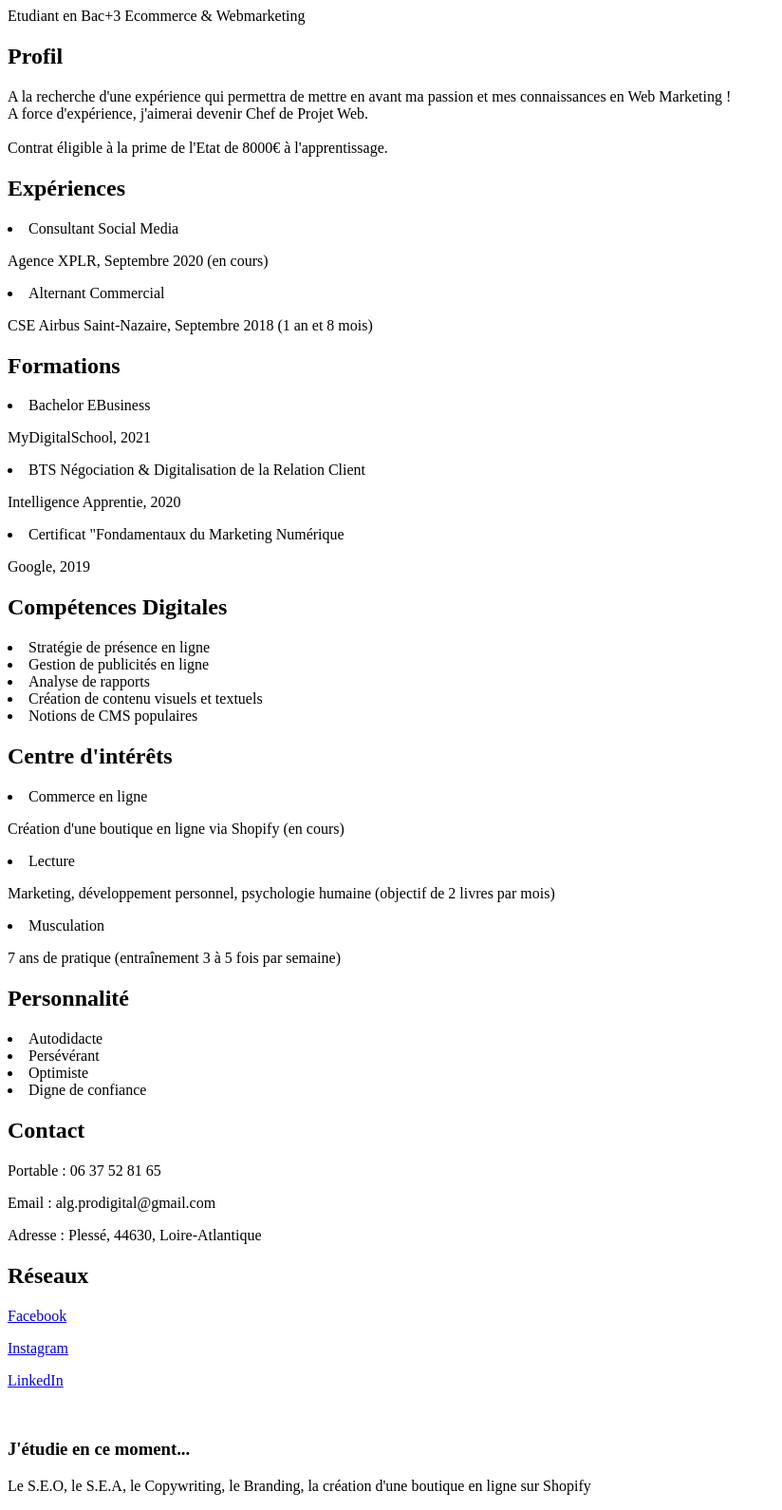
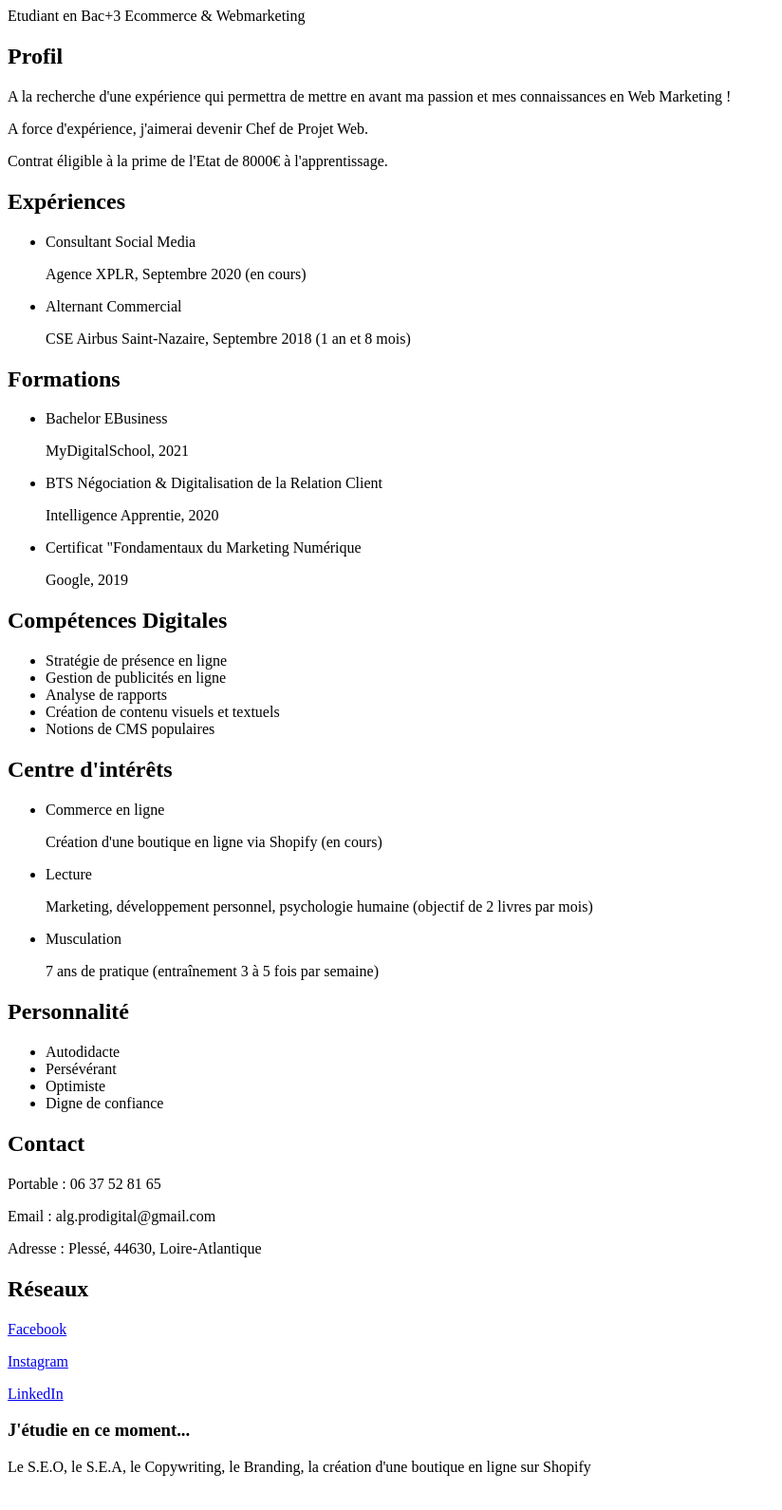
Before and after one commit to antoinelegendre/mds-frontend-2020, a plain HTML site: page index.html in a window 1280 px wide. Shown: the whole page at 95% size, without its empty margins (0-824 px from the left). Drawn offline with Linux system fonts and the light colour scheme.

Commit message:
Update index.html

```diff
--- a/index.html
+++ b/index.html
@@ -8,56 +8,60 @@
 <header>Etudiant en Bac+3 Ecommerce & Webmarketing</header>
 <div>
 		<h2>Profil</h2>
-	A la recherche  d'une expérience qui permettra de mettre en avant ma passion et mes connaissances en Web Marketing ! <br>
-	A force d'expérience, j'aimerai devenir Chef de Projet Web.
-<br>
-<br>
-
-	Contrat éligible à la prime de l'Etat de 8000€ à l'apprentissage.
+		<p>A la recherche  d'une expérience qui permettra de mettre en avant ma passion et mes connaissances en Web Marketing !</p>
+		<p>A force d'expérience, j'aimerai devenir Chef de Projet Web.</p>
+		<p>Contrat éligible à la prime de l'Etat de 8000€ à l'apprentissage.</p>
 </div>
 <div>
 		<h2>Expériences</h2>
-
+	<ul>
 		<li>Consultant Social Media</li>
 		<p>Agence XPLR, Septembre 2020 (en cours)</p>
 
 		<li>Alternant Commercial</li>
 		<p>CSE Airbus Saint-Nazaire, Septembre 2018 (1 an et 8 mois)</p>
+	</ul>
 </div>
 <div>
 		<h2>Formations</h2>
-
+	<ul>
 		<li>Bachelor EBusiness</li>
 		<p>MyDigitalSchool, 2021</p>
 		<li>BTS Négociation & Digitalisation de la Relation Client</li>
 		<p>Intelligence Apprentie, 2020</p>
 		<li>Certificat "Fondamentaux du Marketing Numérique</li>
 		<p>Google, 2019</p>
+	</ul>
 </div>
 <div>
 		<h2>Compétences Digitales</h2>
+	<ul>
 		<li>Stratégie de présence en ligne</li>
 		<li>Gestion de publicités en ligne</li>
 		<li>Analyse de rapports</li>
 		<li>Création de contenu visuels et textuels</li>
 		<li>Notions de CMS populaires</li>
+	</ul>
 </div>
 <div>
 		<h2>Centre d'intérêts</h2>
-
+	<ul>
 		<li>Commerce en ligne
 		<p>Création d'une boutique en ligne via Shopify (en cours)</p>
 		<li>Lecture</li>
 		<p>Marketing, développement personnel, psychologie humaine (objectif de 2 livres par mois)</p>
 		<li>Musculation</li>
 		<p>7 ans de pratique (entraînement 3 à 5 fois par semaine)</p>
+	</ul>
 </div>
 <div>
 		<h2>Personnalité</h2>
+	<ul>
 		<li>Autodidacte</li>
 		<li>Persévérant</li>
 		<li>Optimiste</li>
 		<li>Digne de confiance</li>
+	<ul/>
 </div>
 <div>
 		<h2>Contact</h2>
@@ -71,9 +75,9 @@
 		<p><a href="https://www.instagram.com/antoine.barbare/">Instagram</p>
 		<p><a href="https://www.linkedin.com/in/antoine-legendre-recherche-alternance-marketing-digital/">LinkedIn</p></a>
 </div>
-<br>
+<div>
 		<h3>J'étudie en ce moment...</h3>
 		<p>Le S.E.O, le S.E.A, le Copywriting, le Branding, la création d'une boutique en ligne sur Shopify</p>
-
+<div/>
 </body>
 </html>
```
Lines whose indentation alone changed are shown as unchanged.
